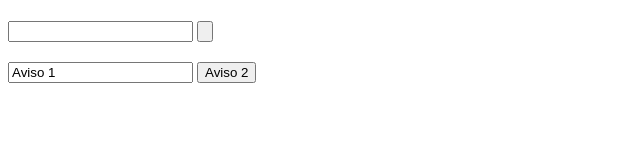
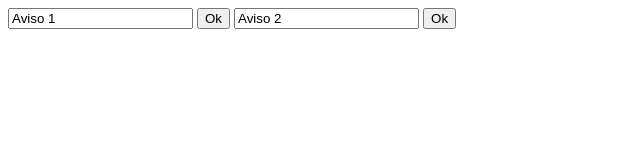
Before and after one commit to AndreCobo/AndreCobo.github.io, a plain HTML site: page aviso.html in a window 1280 px wide. Shown: the whole page, without its empty margins (0-640 px from the left). Drawn offline with Linux system fonts and the light colour scheme.

Commit message:
Create aviso.html

```diff
--- a/aviso.html
+++ b/aviso.html
@@ -1,7 +1,7 @@
 <!DOCTYPE html>
 <html>
 <head>
-    <title></title>
+    <title>Avisos fábrica - COBO do Brasil</title>
     <script type="text/javascript">
         function changetext1() {
             document.getElementById("target1").innerHTML = document.getElementById("campo1").value;
@@ -12,11 +12,14 @@
     </script>
 </head>
 <body>
+
+    <input type="text" id="campo1" value="Aviso 1">
+    <input type="button" onclick="changetext1()" value="Ok">
+
+    <input type="text" id="campo2" value="Aviso 2">
+    <input type="button" onclick="changetext2()" value="Ok">
+
     <h1 id="target1"></h1>
-    <input type="text" id="campo1">
-    <input type="button" onclick="changetext1()">
     <h2 id="target1"></h2>
-    <input type="text" id="campo2" value="Aviso 1">
-    <input type="button" onclick="changetext2()" value="Aviso 2">
 </body>
 </html>
```
